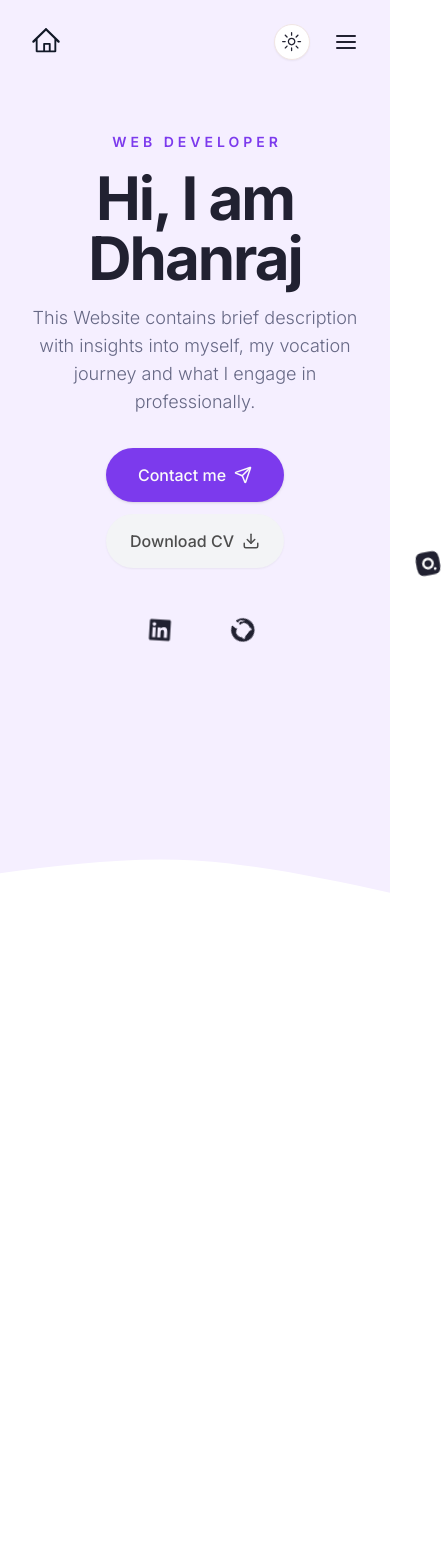
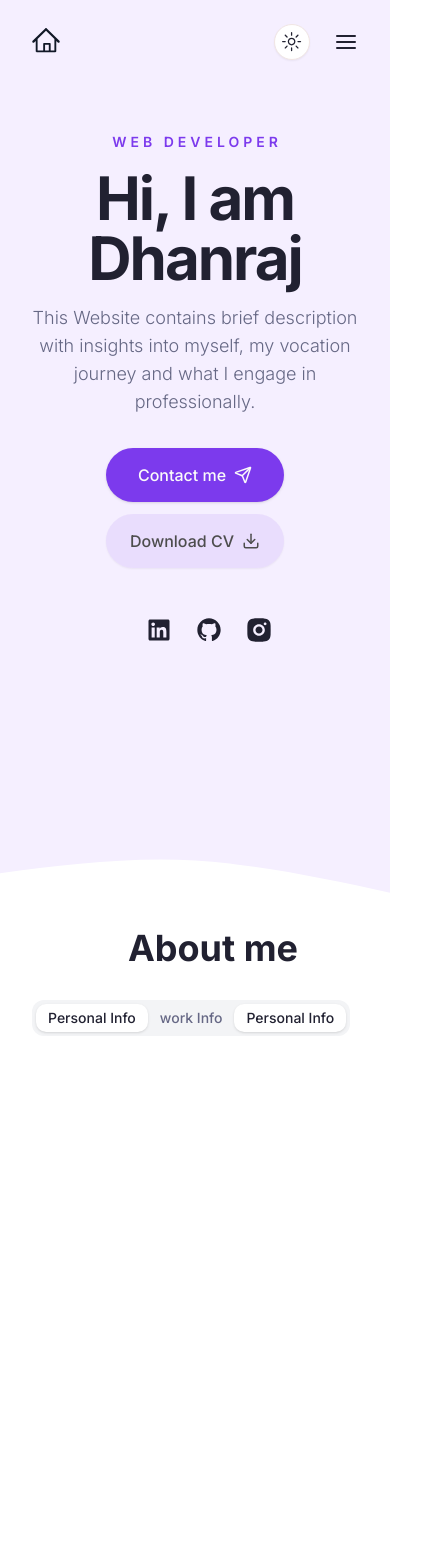
Before and after one commit to dhanraj12i/portfolio, a Next.js app: page / in a window 390 px wide. Shown: the top 1568 px of the page, 444 px wide, since content can reach past the window. Built offline with nearby package versions, Linux system fonts and the light colour scheme.

Commit message:
build: tab lis tcreation wip

```diff
--- a/app/globals.css
+++ b/app/globals.css
@@ -80,3 +80,9 @@
 .badge {
   @apply z-10 w-[220px] h-[68px] bg-white dark:bg-accent dark:backdrop-blur-[44px] shadow-2xl p-4 rounded-[10px] flex items-center gap-x-4 border-neutral-200 dark:border-slate-800;
 }
+
+.section-title {
+  @apply text-4xl font-bold relative w-max flex items-center justify-between gap-x-3   before:bg-no-repeat before:bg-center before:w-[24px] before:h-[24px];
+}
+/* before:bg-dots_light */
+/* before:dark:bg-dots_dark */
--- a/app/page.tsx
+++ b/app/page.tsx
@@ -1,5 +1,11 @@
+import About from "@/components/About";
 import Hero from "@/components/Hero";
 
 export default function Home() {
-  return <Hero />;
+  return (
+    <main>
+      <Hero />
+      <About />
+    </main>
+  );
 }
--- /dev/null
+++ b/components/About.tsx
@@ -0,0 +1,65 @@
+import React from "react";
+// import DevImg from "./DevImg";
+// import Image from "next/image";
+// import {
+//   User2,
+//   MailIcon,
+//   HomeIcon,
+//   PhoneCall,
+//   GraduationCap,
+//   Calendar,
+//   Briefcase,
+// } from "lucide-react";
+import { Tabs, TabsList, TabsTrigger } from "./ui/tabs";
+
+// const infoData = [
+//   {
+//     icon: <User2 size={20} />,
+//     text: "Dhanraj Patil",
+//   },
+//   {
+//     icon: <PhoneCall size={20} />,
+//     text: "Dhanraj Patil",
+//   },
+//   {
+//     icon: <MailIcon size={20} />,
+//     text: "Dhanraj Patil",
+//   },
+//   {
+//     icon: <Calendar size={20} />,
+//     text: "Dhanraj Patil",
+//   },
+//   {
+//     icon: <GraduationCap size={20} />,
+//     text: "BE",
+//   },
+//   {
+//     icon: <HomeIcon size={20} />,
+//     text: "Dhanraj Patil",
+//   },
+// ];
+
+const About = () => {
+  return (
+    <section className="xl:h-[860px] pb-12 xl:py-24">
+      <div className="container mx-auto">
+        <h2 className="section-title mb-8 xl-mb-16 text-center mx-auto">
+          About me
+        </h2>
+        <div className="flex">
+          <div className="flex-1">
+            <Tabs defaultValue="pDetails" orientation={"horizontal"}>
+              <TabsList>
+                <TabsTrigger value="pDetails">Personal Info</TabsTrigger>
+                <TabsTrigger value="workExp">work Info</TabsTrigger>
+                <TabsTrigger value="pDetails">Personal Info</TabsTrigger>
+              </TabsList>
+            </Tabs>
+          </div>
+        </div>
+      </div>
+    </section>
+  );
+};
+
+export default About;
--- a/components/Footer.tsx
+++ b/components/Footer.tsx
@@ -7,7 +7,8 @@ const Footer = () => {
       <div className="container mx-auto">
         <div className="flex flex-col items-center justify-between">
           <Socials
-            containerStyles="flex gap-x-6 mx-auto xl:mx-0 mb-4"
+            isAnimate={true}
+            containerStyles="flex gap-x-6 mx-auto xl:mx-0 mb-4 p-4"
             iconsStyles="text-primary dark:text-white/70 text-[20px] hover:text-white dark:hover:text-primary"
           />
           <div className="text-muted-foreground">
--- a/components/Hero.tsx
+++ b/components/Hero.tsx
@@ -34,20 +34,16 @@ const Hero = () => {
 
   useEffect(() => {
     if (typeof window !== "undefined") {
-      // Create a media query list using matchMedia
       const mediaQuery = window.matchMedia("(max-width: 1267px)");
 
-      // Set the initial state based on the query
       setIsMobile(mediaQuery.matches);
 
-      // Add a listener to handle changes in screen size
       const handleResize = (event: MediaQueryListEvent) => {
         setIsMobile(event.matches);
       };
 
       mediaQuery.addEventListener("change", handleResize);
 
-      // Cleanup the event listener on unmount
       return () => mediaQuery.removeEventListener("change", handleResize);
     }
   }, []);
@@ -111,7 +107,14 @@ const Hero = () => {
                 {"Hi, I am Dhanraj"}
               </motion.h1>
               <motion.p
-                variants={container({ delay: 1, isMobile })}
+                variants={{
+                  ...container({ delay: 1, isMobile }),
+                  hidden: {
+                    x: 0,
+                    y: 100,
+                    opacity: 0,
+                  },
+                }}
                 initial="hidden"
                 animate="visible"
                 className="subtitle max-w-[490px] mx-auto xl:mx-0"
@@ -144,6 +147,7 @@ const Hero = () => {
               <Socials
                 containerStyles="flex gap-x-6 mx-auto xl:mx-0"
                 iconsStyles="text-foreground text-[28px] hover:text-primary transition-all"
+                isAnimate={true}
               />
             </div>
             <motion.div className="hidden xl:flex relative">
@@ -171,7 +175,7 @@ const Hero = () => {
               <motion.div
                 initial={{ x: 100, opacity: 0 }}
                 animate={{ x: 0, opacity: 1 }}
-                transition={{ duration: 1, delay: 1.2 }}
+                transition={{ duration: 1, delay: 0.5 }}
                 className="xl:flex"
               >
                 <div className="bg-hero_shape2_light dark:bg-hero_shape2_dark w-[500px] h-[500px] bg-no-repeat absolute-top-1 -right-2"></div>
--- a/components/MobileNav.tsx
+++ b/components/MobileNav.tsx
@@ -28,7 +28,11 @@ const MobileNav = () => {
               linkStyles="text-2xl"
             />
           </div>
-          <Socials containerStyles="flex gap-x-4" iconsStyles="text-2xl" />
+          <Socials
+            isAnimate={false}
+            containerStyles="flex gap-x-4"
+            iconsStyles="text-2xl"
+          />
         </div>
       </SheetContent>
     </Sheet>
--- a/components/Socials.tsx
+++ b/components/Socials.tsx
@@ -18,9 +18,14 @@ import { motion, useAnimation } from "framer-motion";
 type SocialsProps = {
   containerStyles: string;
   iconsStyles?: string;
+  isAnimate?: boolean;
 };
 
-const Socials: React.FC<SocialsProps> = ({ containerStyles, iconsStyles }) => {
+const Socials: React.FC<SocialsProps> = ({
+  containerStyles,
+  iconsStyles,
+  isAnimate = false,
+}) => {
   const { theme } = useTheme();
   const [centerX, setCenterX] = useState(0); // State to track the dynamic center X
   const instaAnimate = useAnimation();
@@ -80,36 +85,38 @@ const Socials: React.FC<SocialsProps> = ({ containerStyles, iconsStyles }) => {
         icons.forEach((item, index) => {
           setTimeout(async () => {
             // First animation sequence
+            // await item.control.start({
+            //   y: [-500, 0, -250, 0, -70, 0],
+            //   x: centerX,
+            //   rotate: -720,
+            //   transition: {
+            //     duration: 3 + index,
+            //     ease: "easeInOut",
+            //   },
+            // });
+
             await item.control.start({
-              y: [-500, 0, -250, 0, -70, 0],
-              x: centerX,
-              rotate: -720,
+              x: [200, 100, 50, 0],
+              opacity: [0, 0.05, 0.1, 0.2, 0.8, 1],
+              rotateZ: -1440,
               transition: {
-                duration: 3 + index,
-                ease: "easeInOut",
+                type: "just",
+                stiffness: 2,
+                damping: 4,
+                ease: "easeIn",
               },
             });
-
-            // Second animation sequence
-            await item.control.start({
-              x: [centerX, 500, 400, 300, 200, 100, 0],
-              rotate: -1440,
-              transition: {
-                type: "spring",
-                stiffness: 10,
-                damping: 4 + index,
-                ease: "easeOut",
-              },
-            });
-          }, index * 1000); // 1 second delay for each icon
+          }, index * 1000);
         });
       }
     };
 
-    animateIcons(); // Call the function
-  }, [centerX, icons]); // Dependency arrayep the dependencies stable// Ensure controlsArray is included in the dependency array
+    isAnimate && animateIcons();
+  }, [centerX, icons, isAnimate]);
 
   return (
+    <>
+      {centerX && (
         <div
           className={`${containerStyles}`}
           style={{
@@ -122,8 +129,11 @@ const Socials: React.FC<SocialsProps> = ({ containerStyles, iconsStyles }) => {
               <HoverCard onOpenChange={createScript}>
                 <HoverCardTrigger asChild>
                   <motion.div
-                animate={icon.control} // Individual control per icon
-                initial={{ x: centerX, y: -500 }} // Start from top-center
+                    animate={icon.control}
+                    initial={{
+                      ...(isAnimate ? { x: centerX, y: 0 } : { x: 0, y: 0 }),
+                      opacity: 0,
+                    }}
                     style={{
                       position: "absolute",
                       overflow: "hidden",
@@ -164,6 +174,8 @@ const Socials: React.FC<SocialsProps> = ({ containerStyles, iconsStyles }) => {
             </div>
           ))}
         </div>
+      )}
+    </>
   );
 };
 
--- a/components/ui/button.tsx
+++ b/components/ui/button.tsx
@@ -16,7 +16,7 @@ const buttonVariants = cva(
         outline:
           "border border-input bg-background shadow-sm hover:bg-accent hover:text-accent-foreground",
         secondary:
-          "bg-secondary text-secondary-foreground shadow-sm  hover:bg-primary/10",
+          "bg-primary/10 text-secondary-foreground shadow-sm  hover:bg-primary/40",
         ghost: "hover:bg-accent hover:text-accent-foreground",
         link: "text-primary underline-offset-4 hover:underline",
       },
--- a/package.json
+++ b/package.json
@@ -15,7 +15,7 @@
     "@radix-ui/react-icons": "^1.3.0",
     "@radix-ui/react-label": "^2.1.0",
     "@radix-ui/react-slot": "^1.1.0",
-    "@radix-ui/react-tabs": "^1.1.0",
+    "@radix-ui/react-tabs": "^1.1.1",
     "@radix-ui/react-toast": "^1.2.1",
     "@radix-ui/react-tooltip": "^1.1.2",
     "@vercel/functions": "^1.4.1",
```
Also changed, not shown: 1 other file (tests, documents, lock files or other folders). Lines whose indentation alone changed are shown as unchanged.
